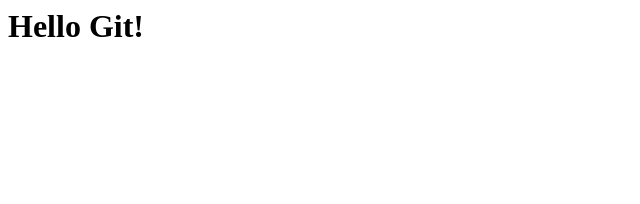
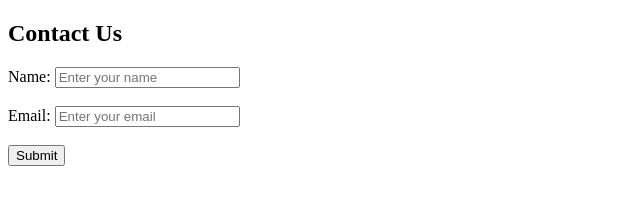
Before and after one commit to IzzaShahzad/git-form-project-demo, a plain HTML site: page index.html in a window 1280 px wide. Shown: the whole page, without its empty margins (0-640 px from the left). Drawn offline with Linux system fonts and the light colour scheme.

Commit message:
Update index.html

```diff
--- a/index.html
+++ b/index.html
@@ -1 +1,18 @@
-<h1> Hello Git! </h1>
+
+<!DOCTYPE html>
+<html>
+<head>
+  <meta charset="utf-8"/>
+  <title>Simple Contact Form</title>
+</head>
+<body>
+  <h2>Contact Us</h2>
+  <form id="contact-form">
+    <label>Name:</label>
+    <input type="text" name="name" placeholder="Enter your name"><br><br>
+    <label>Email:</label>
+    <input type="email" name="email" placeholder="Enter your email"><br><br>
+    <button type="submit">Submit</button>
+  </form>
+</body>
+</html>
```
